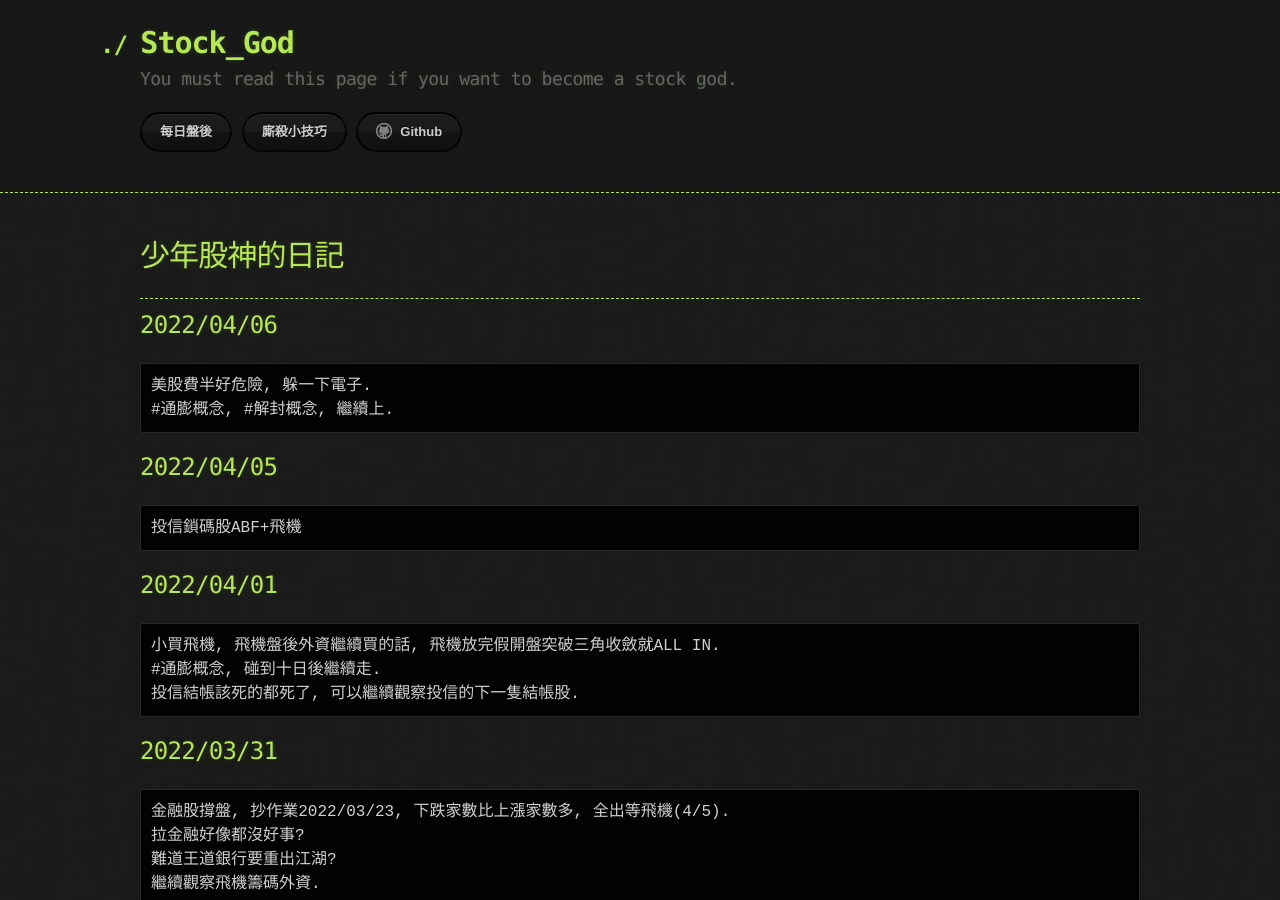
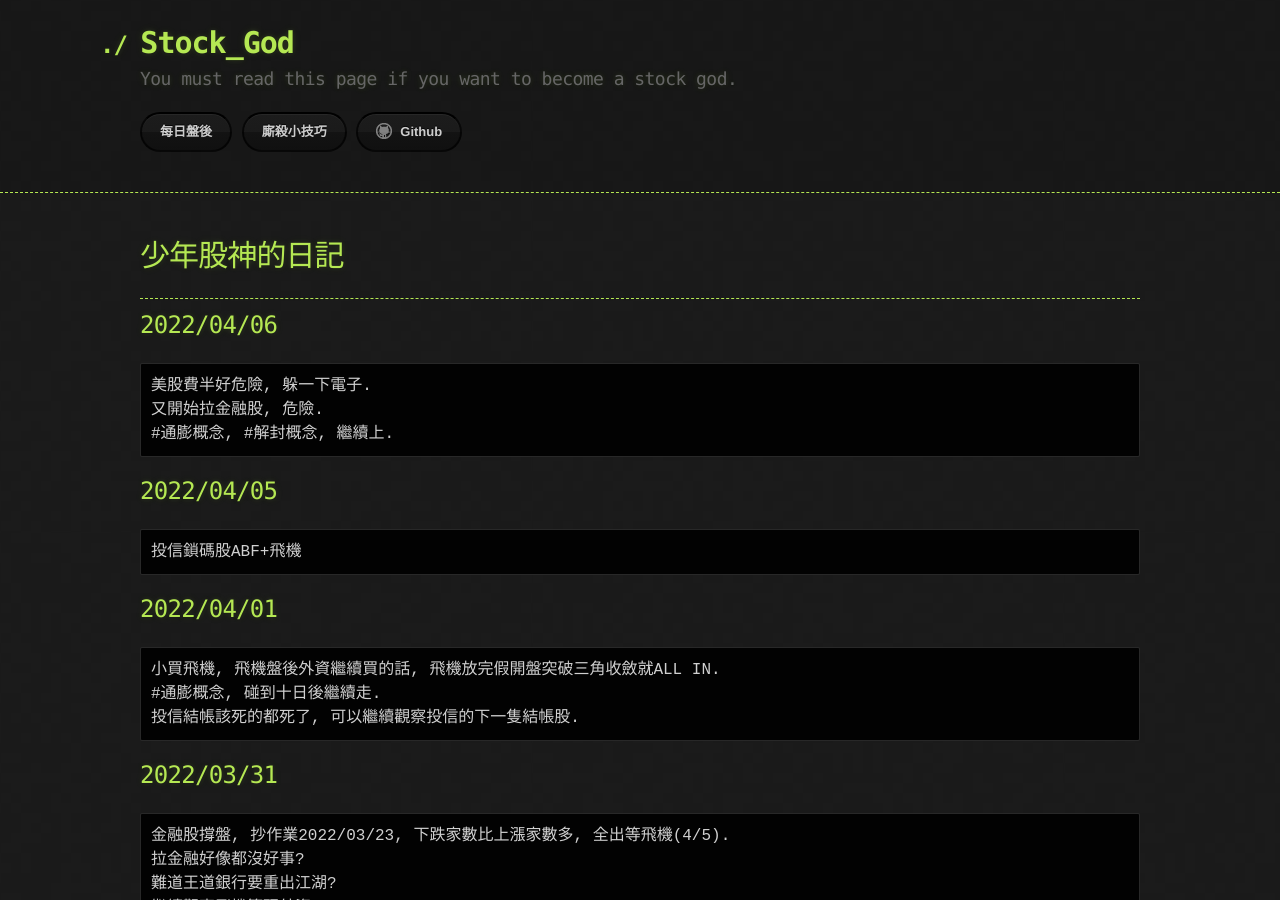
Before and after one commit to lepg5487/Stock_God, a Jekyll site: the page built from index.md, in a window 1280 px wide and 900 px high. Built offline with Jekyll 4.4.1, drawn with Linux system fonts in a browser that asks for light colours; our own code applies the rules of GitHub Pages for plain Markdown files.

Commit message:
Update index.md

````diff
--- a/index.md
+++ b/index.md
@@ -9,6 +9,7 @@ layout: testlayouts
 ## 2022/04/06
 ```
 美股費半好危險, 躲一下電子.
+又開始拉金融股, 危險.
 #通膨概念, #解封概念, 繼續上.
 ```
 
````
